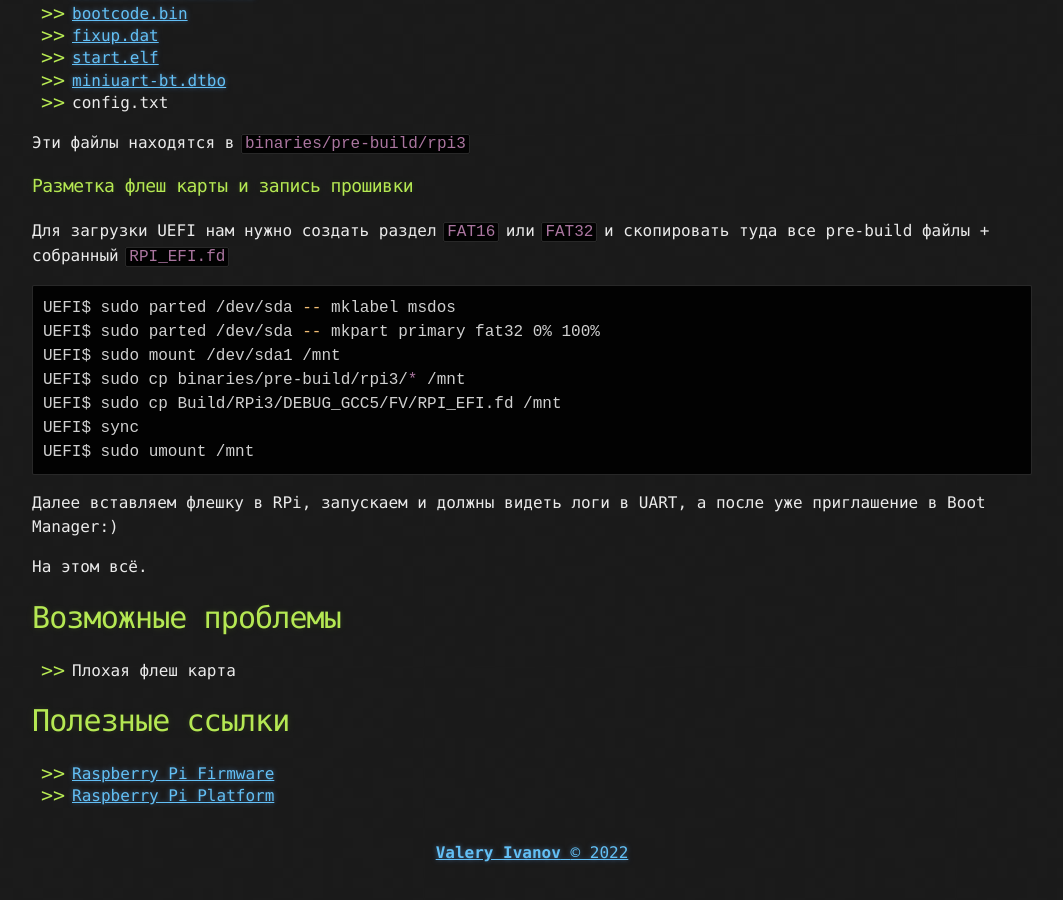
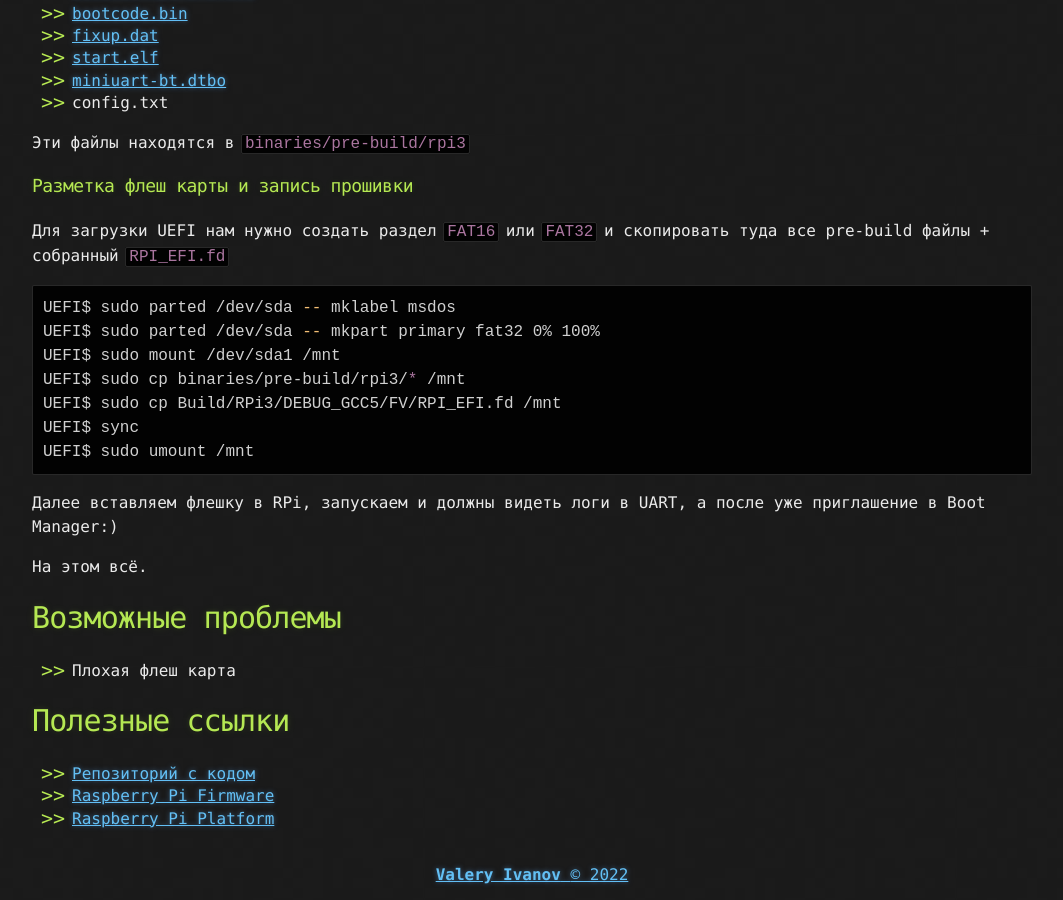
Before and after one commit to ivalery111/ivalery111.github.io, a Jekyll site: the page built from _posts/2022-10-20-uefi-rpi-build-start.md, in a window 1280 px wide and 900 px high, scrolled down 3057 px. Shown: the whole window, without its empty margins (108-1171 px from the left). Built offline with Jekyll 4.4.1, drawn with Linux system fonts in a browser that asks for light colours; before the commit the page ends 3935 px from its top, so only the background shows below that.

Commit message:
chore(uefi-rpi-build-start): add source code repository
Signed-off-by: Valery Ivanov <ivalery111@gmail.com>

```diff
--- a/_posts/2022-10-20-uefi-rpi-build-start.md
+++ b/_posts/2022-10-20-uefi-rpi-build-start.md
@@ -148,5 +148,6 @@ UEFI$ sudo umount /mnt
 - Плохая флеш карта
 
 # Полезные ссылки
+- [Репозиторий с кодом](https://github.com/ivalery111/UEFI)
 - [Raspberry Pi Firmware](https://github.com/raspberrypi/firmware)
 - [Raspberry Pi Platform](https://github.com/tianocore/edk2-platforms/tree/master/Platform/RaspberryPi/RPi3)
```
